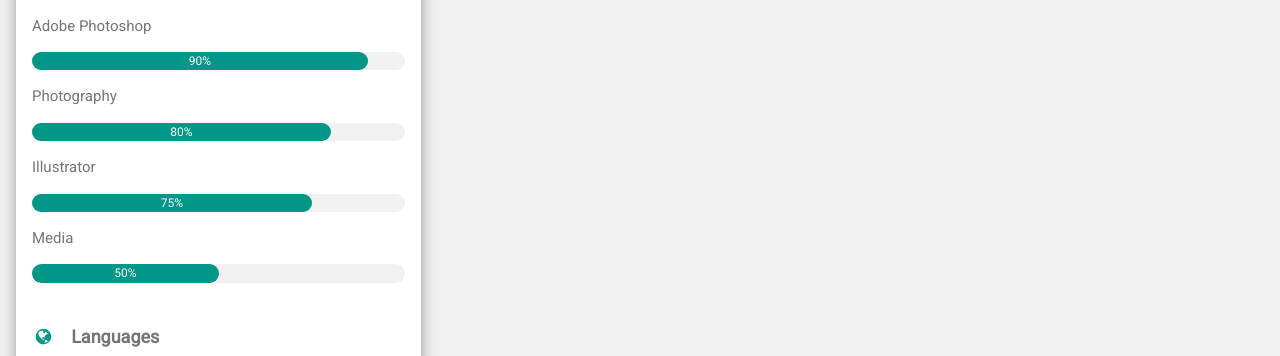
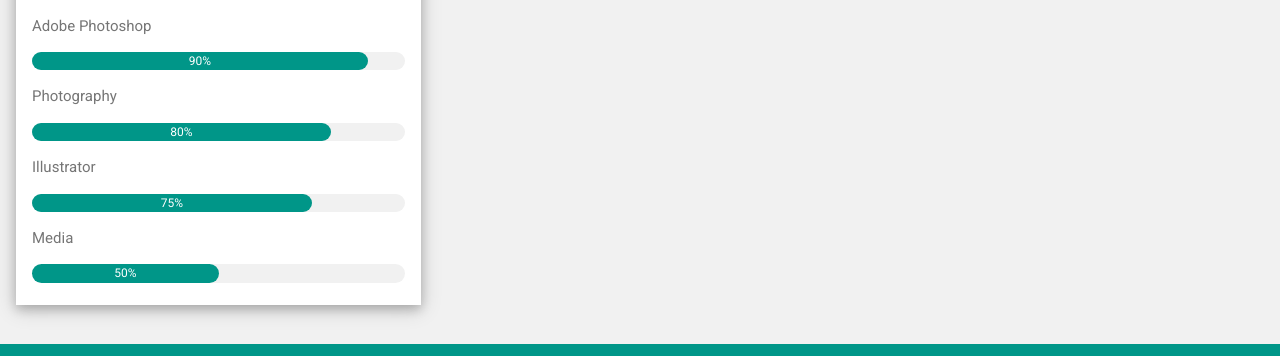
Before and after one commit to anupamtripathi7/anupamtripathi7.github.io, a plain HTML site: page index.html in a window 1280 px wide. Shown: the part 1270-1626 px from the top of the page. Drawn offline with nearby package versions, Linux system fonts and the light colour scheme.

Commit message:
Update index.html

```diff
--- a/index.html
+++ b/index.html
@@ -85,7 +85,7 @@ li a:hover:not(.active) {
           </div>
           <br>
 
-          <p class="w3-large w3-text-theme"><b><i class="fa fa-globe fa-fw w3-margin-right w3-text-teal"></i>Languages</b></p>
+<!--           <p class="w3-large w3-text-theme"><b><i class="fa fa-globe fa-fw w3-margin-right w3-text-teal"></i>Languages</b></p>
           <p>English</p>
           <div class="w3-light-grey w3-round-xlarge">
             <div class="w3-round-xlarge w3-teal" style="height:24px;width:100%"></div>
@@ -98,7 +98,7 @@ li a:hover:not(.active) {
           <div class="w3-light-grey w3-round-xlarge">
             <div class="w3-round-xlarge w3-teal" style="height:24px;width:25%"></div>
           </div>
-          <br>
+          <br> -->
         </div>
       </div><br>
 
```
